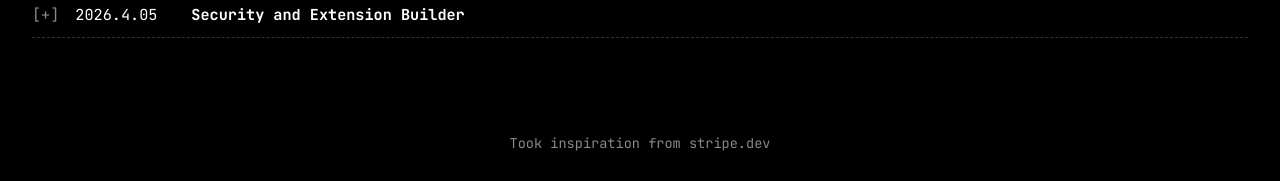
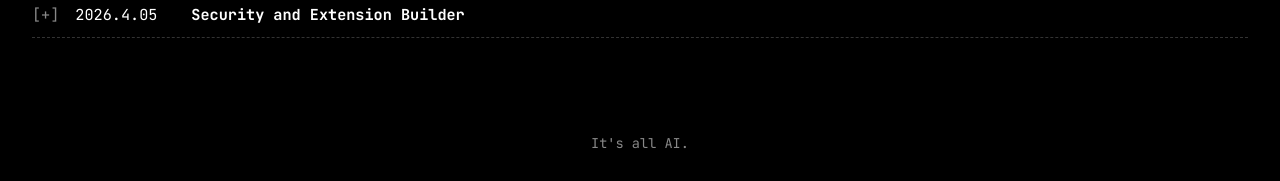
Before and after one commit to TangoBeee/servus, a React (Vite) app in the folder frontend/: page / in a window 1280 px wide. Shown: the part 2385-2566 px from the top of the page. Built offline with nearby package versions, Linux system fonts and the light colour scheme.

Commit message:
fix: update footer text to reflect AI inspiration

```diff
--- a/frontend/src/App.jsx
+++ b/frontend/src/App.jsx
@@ -709,7 +709,7 @@ function App() {
           color: 'var(--text-dim)',
           fontSize: '0.85rem'
         }}>
-          Took inspiration from stripe.dev
+          It's all AI.
         </footer>
       </main>
 
```
